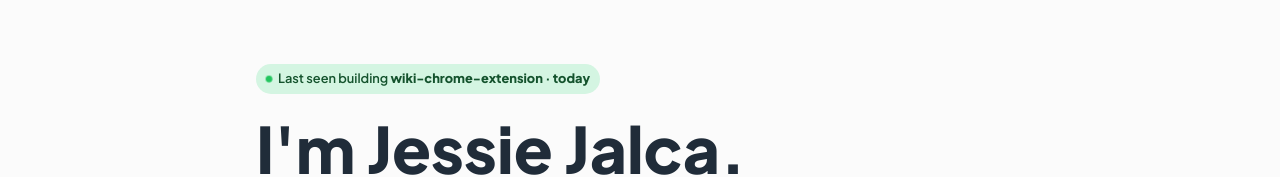
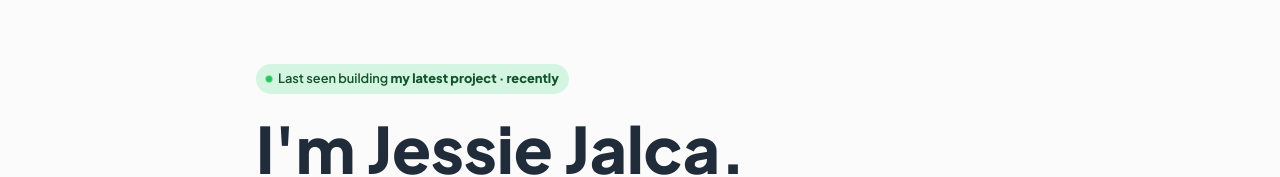
Before and after one commit to jessiejalca/portfolio, a React (Vite) app: page / in a window 1280 px wide. Shown: the part 129-306 px from the top of the page. Built offline with nearby package versions, Linux system fonts and the light colour scheme; no server answers.

Commit message:
feat: Make new status feature dynamic using GitHub API

```diff
--- /dev/null
+++ b/src/hooks/useLatestCommit.js
@@ -0,0 +1,36 @@
+import { useState, useEffect } from "react"
+
+export function formatRelative(dateStr) {
+  const diff = Date.now() - new Date(dateStr).getTime()
+  const minutes = Math.floor(diff / 60000)
+  const hours = Math.floor(minutes / 60)
+  const days = Math.floor(hours / 24)
+
+  if (minutes < 1) return "just now"
+  if (minutes < 60) return `${minutes}m ago`
+  if (hours < 24) return `${hours}h ago`
+  if (days === 1) return "yesterday"
+  if (days < 30) return `${days}d ago`
+  return new Date(dateStr).toLocaleDateString()
+}
+
+export function useLatestCommit(username) {
+  const [data, setData] = useState(null)
+
+  useEffect(() => {
+    fetch(`https://api.github.com/users/${username}/events/public`)
+      .then(res => res.json())
+      .then(events => {
+        const push = events.find(e => e.type === "PushEvent")
+        if (push) {
+          setData({
+            repo: push.repo.name.split("/")[1],
+            date: push.created_at,
+          })
+        }
+      })
+      .catch(() => {})
+  }, [username])
+
+  return data
+}
--- a/src/routes/Home.jsx
+++ b/src/routes/Home.jsx
@@ -1,15 +1,21 @@
 import { Link, useOutletContext } from "react-router-dom"
 import rightArrow from "../assets/right-arrow.svg"
 import rightArrowDark from "../assets/dm-right-arrow.svg"
+import { useLatestCommit, formatRelative } from "../hooks/useLatestCommit"
 
 const Home = () => {
   const [darkMode, setDarkMode] = useOutletContext()
+
+  // Dynamically get status from GitHub
+  const commit = useLatestCommit("jessiejalca")
+  const repoName = commit?.repo ?? "my latest project"
+  const timeAgo = commit?.date ? formatRelative(commit.date) : "recently"
 
   return (
     <main>
       <div className="status-pill">
         <div className="circle"></div>
-        <p>Last seen building <span className="timestamp">wiki-chrome-extension ·  today</span></p>
+        <p>Last seen building <span className="timestamp">{repoName} · {timeAgo}</span></p>
       </div>
       <div className="hero">
         <h1>I'm Jessie Jalca.</h1>
```
